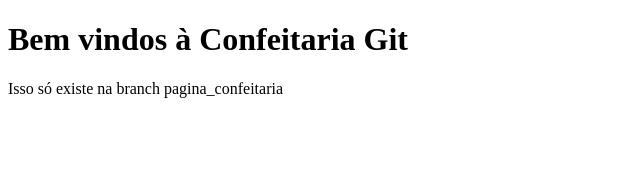
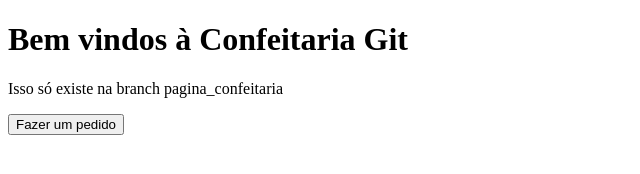
Before and after one commit to Novacation/curso-de-versionamento, a plain HTML site: page index.html in a window 1280 px wide. Shown: the whole page, without its empty margins (0-640 px from the left). Drawn offline with Linux system fonts and the light colour scheme.

Commit message:
Botão de fazer pedido adicionado

```diff
--- a/index.html
+++ b/index.html
@@ -8,5 +8,7 @@
   <body>
     <h1>Bem vindos à Confeitaria Git</h1>
     <p>Isso só existe na branch pagina_confeitaria</p>
+
+    <button>Fazer um pedido</button>
   </body>
 </html>
```
